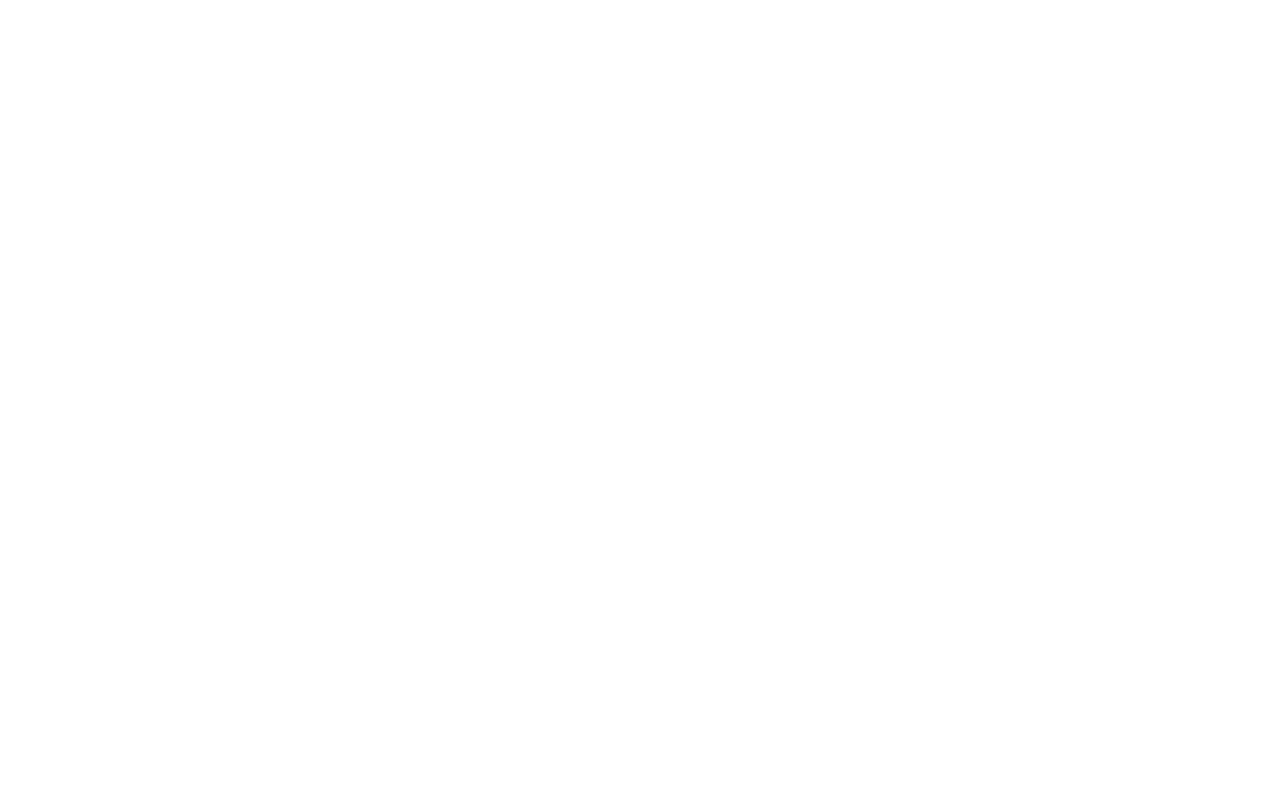
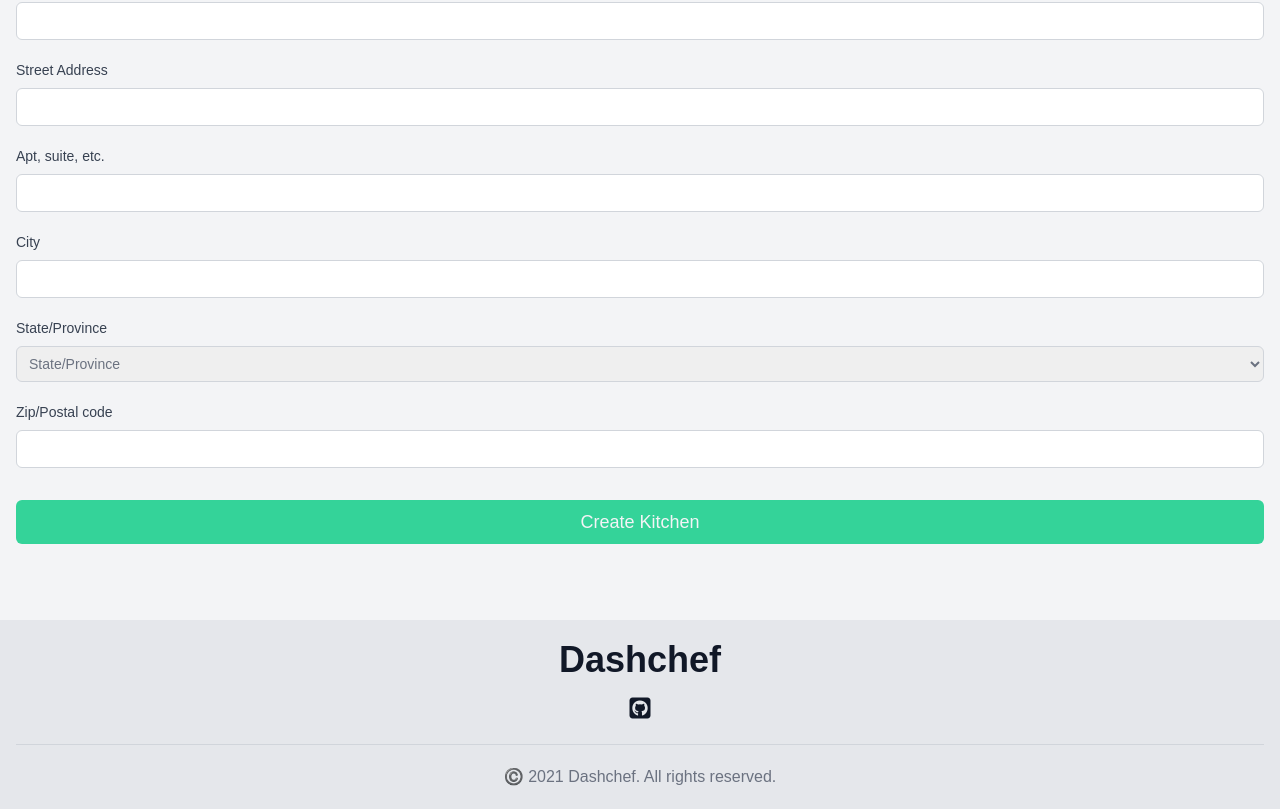
Before and after one commit to peterphan20/dashchef, a React (Create React App) app: page /kitchen/create in a window 1280 px wide. Shown: the part 446-1255 px from the top of the page. Before the commit the page ends 800 px from the top, so only its background shows below. Built offline with nearby package versions, Linux system fonts and the light colour scheme.

Commit message:
feat: create kitchen form

```diff
--- /dev/null
+++ b/src/api/kitchensAPI.js
@@ -0,0 +1,51 @@
+import config from "../config";
+
+export const getAllKitchen = async (callback) => {
+	const res = await fetch(`${config.API_URL}/kitchens`);
+	const data = await res.json();
+	callback(data.rows);
+};
+
+export const getKitchen = async (id) => {
+	const res = await fetch(`${config.API_URL}/kitchens/${id}`);
+	const data = await res.json();
+	return data;
+};
+
+export const createKitchen = async (kitchenObject, token) => {
+	const res = await fetch(`${config.API_URL}/kitchens/kitchen-create`, {
+		method: "POST",
+		body: JSON.stringify(kitchenObject),
+		headers: {
+			"Content-Type": "application/json; charset=UTF-8",
+			auth: token,
+		},
+	});
+	const data = await res.json();
+	return data;
+};
+
+export const updateKitchen = async (id, kitchenObject, token) => {
+	const res = await fetch(`${config.API_URL}/kitchens/kitchen-update/${id}`, {
+		method: "PUT",
+		body: JSON.stringify(kitchenObject),
+		headers: {
+			"Content-Type": "application/json; charset=UTF-8",
+			auth: token,
+		},
+	});
+	const data = await res.json();
+	return data;
+};
+
+export const deleteKitchen = async (id, token) => {
+	const res = await fetch(`${config.API_URL}/kitchens/kitchen-delete/${id}`, {
+		method: "DELETE",
+		headers: {
+			"Content-Type": "application/json; charset=UTF-8",
+			auth: token,
+		},
+	});
+	const data = await res.json();
+	return data;
+};
--- a/src/atoms/Dropdown.js
+++ b/src/atoms/Dropdown.js
@@ -11,7 +11,7 @@
 
 	return (
 		<div>
-			<label htmlFor={htmlFor} className="block text-sm font-medium text-gray-700">
+			<label htmlFor={htmlFor} className="block text-sm font-medium text-gray-700 mb-2">
 				{placeholder}
 			</label>
 			<select
--- a/src/molecules/LoginInsert.js
+++ b/src/molecules/LoginInsert.js
@@ -34,6 +34,9 @@
 				<h1 className="text-left text-3xl font-accent font-extrabold text-gray-900 py-5">
 					Sign in to get home cooked meals!
 				</h1>
+				{authResponse ? null : (
+					<p className="text-center text-lg text-red-600 font-body">Invalid user credentials</p>
+				)}
 				<div className="rounded-md -space-y-px mb-5">
 					<FormInputField
 						htmlFor="login-email-address"
@@ -54,7 +57,7 @@
 						changeHandler={(e) => setPassword(e.target.value)}
 					/>
 					<div>
-						<label className="block text-sm font-medium text-gray-700">Are you a chef?</label>
+						<label className="block text-sm font-medium text-gray-700 mb-2">Are you a chef?</label>
 						<select
 							className="relative block rounded-none w-full pl-2 py-2 mb-3 border border-gray-300 text-gray-500 rounded-md focus:outline-none focus:ring-blue-500 focus:border-blue-500 focus:z-10 sm:text-sm"
 							name="isChef"
@@ -73,7 +76,6 @@
 				>
 					Sign in
 				</button>
-				{authResponse ? null : <p>Invalid user credentials</p>}
 				<h1 className="text-sm font-medium">
 					Don't have an account?{" "}
 					<button className="text-blue-700" onClick={handleShowSignUpModal}>
--- a/src/molecules/MenuMobile.js
+++ b/src/molecules/MenuMobile.js
@@ -44,7 +44,7 @@
 
 	return (
 		<nav
-			className={`fixed left-0 flex flex-col justify-start items-start bg-gray-100 px-2 py-5 transition-all duration-500 ease-out w-full h-screen z-10 transform ${
+			className={`fixed left-0 flex flex-col justify-start items-start bg-gray-100 px-4 py-5 transition-all duration-500 ease-out w-full h-screen z-10 transform ${
 				isOpen ? "opacity-100 translate-y-0 top-20" : "opacity-0 -translate-y-full top-0"
 			}`}
 		>
--- a/src/molecules/WizardInsertThree.js
+++ b/src/molecules/WizardInsertThree.js
@@ -22,8 +22,6 @@
 }) => {
 	const dispatch = useDispatch();
 
-	const response = authResponse ? "Account successfully created!" : "You messed up";
-
 	return (
 		<>
 			<button
@@ -35,6 +33,9 @@
 			<h1 className="text-left text-3xl font-accent font-extrabold text-gray-900 pt-5 pb-8">
 				Sign up for Dashchef
 			</h1>
+			{authResponse ? null : (
+				<p className="text-center text-lg text-red-600 font-body">Invalid user credentials</p>
+			)}
 			<div className="rounded-md -space-y-px mb-5">
 				<FormInputField
 					htmlFor="phone"
@@ -82,9 +83,7 @@
 					value={zipcode}
 					changeHandler={(e) => setZipCode(e.target.value)}
 				/>
-				<div>
-					<p>{authResponse === null ? "" : response}</p>
-				</div>
+				<div></div>
 			</div>
 		</>
 	);
--- a/src/molecules/WizardInsertTwo.js
+++ b/src/molecules/WizardInsertTwo.js
@@ -35,7 +35,7 @@
 					changeHandler={(e) => setLastName(e.target.value)}
 				/>
 				<div>
-					<label className="block text-sm font-medium text-gray-700">Are you a chef?</label>
+					<label className="block text-sm font-medium text-gray-700 mb-2">Are you a chef?</label>
 					<select
 						className="relative block rounded-none w-full pl-2 py-2 mb-3 border border-gray-300 text-gray-500 rounded-md focus:outline-none focus:ring-blue-500 focus:border-blue-500 focus:z-10 sm:text-sm"
 						name="isChef"
--- a/src/organisms/DriverHero.js
+++ b/src/organisms/DriverHero.js
@@ -3,7 +3,7 @@
 
 const DriverHero = () => {
 	return (
-		<div className="mt-10 mx-auto max-w-7xl px-2 md:mt-16 lg:mt-20 lg:px-8 xl:mt-28">
+		<div className="mt-10 mx-auto max-w-7xl px-4 md:mt-16 lg:mt-20 lg:px-8 xl:mt-28">
 			<div className="lg:text-left">
 				<h1 className="text-4xl tracking-tight font-extrabold text-gray-900 md:text-6xl">
 					<span className="font-body block xl:inline">Want to drive for Dashchef?</span>
--- a/src/organisms/KitchenCreate.js
+++ b/src/organisms/KitchenCreate.js
@@ -1,9 +1,15 @@
 import { useState } from "react";
+import { useDispatch, useSelector } from "react-redux";
+import { useHistory } from "react-router";
+import { createKitchen } from "../api/kitchensAPI";
 import Dropdown from "../atoms/Dropdown";
 import FormInputField from "../atoms/FormInputField";
+import { SELECTED_KITCHEN_CREATE, USER_LOGIN } from "../constants";
 import { USStates } from "../helpers/geoState";
 
 const KitchenCreate = () => {
+	const [authResponse, setAuthResponse] = useState(true);
+	const [authResponseDuplicate, setAuthResponseDuplicate] = useState(true);
 	const [name, setName] = useState("");
 	const [email, setEmail] = useState("");
 	const [phone, setPhone] = useState("");
@@ -13,9 +19,67 @@
 	const [geoState, setGeoState] = useState(null);
 	const [zipcode, setZipCode] = useState("");
 
+	const history = useHistory();
+	const dispatch = useDispatch();
+	const user = useSelector((state) => state.userReducer);
+
+	const handleKitchenCreate = async () => {
+		const token = localStorage.getItem("authToken");
+		if (!token) return;
+
+		const addressStr = `${address}, ${city}, ${geoState}, ${zipcode}${
+			aptNumber ? ", " + aptNumber : ""
+		}`;
+
+		const kitchenObject = {
+			name,
+			email,
+			address: addressStr,
+			phone,
+			id: user.id,
+		};
+
+		const apiResponse = await createKitchen(kitchenObject, token);
+		console.log("api response", apiResponse);
+		if (apiResponse.code === 500) {
+			setAuthResponseDuplicate(false);
+			console.log("api did not return code 201");
+		} else if (apiResponse.code === 400) {
+			setAuthResponse(false);
+		} else if (apiResponse.code === 201) {
+			const payload = {
+				id: apiResponse.data.id,
+				name: apiResponse.data.name,
+				address: apiResponse.data.address,
+				phone: apiResponse.data.phone,
+			};
+			console.log("api response passed, payload", payload);
+
+			const updatedChefPayload = {
+				kitchenID: apiResponse.data.id,
+			};
+
+			dispatch({ type: SELECTED_KITCHEN_CREATE, payload });
+			dispatch({ type: USER_LOGIN, payload: updatedChefPayload });
+			setAuthResponse(true);
+			history.push("/");
+		}
+	};
+
+	const validValuesResponse = !authResponse ? (
+		<p className="text-center text-red-600 text-lg font-body">Invalid input values.</p>
+	) : null;
+	const duplicateKeyResponse = !authResponseDuplicate ? (
+		<p className="text-center text-red-600 text-lg font-body">
+			Name or email has already been used, please try again.
+		</p>
+	) : null;
+
 	return (
-		<div className="bg-gray-100 px-2 py-5 w-full h-full min-h-screen">
-			<h1 className="text-center text-3xl font-accents font-bold pb-5">Create your own kitchen</h1>
+		<div className="bg-gray-100 px-4 pt-10 pb-14 w-full h-full min-h-screen">
+			<h1 className="text-center text-3xl font-headers font-bold pb-5">
+				Start your very own kitchen
+			</h1>
 			<div className="font-body">
 				<FormInputField
 					htmlFor="kitchen-name"
@@ -71,7 +135,7 @@
 				/>
 				<Dropdown
 					htmlFor="geo-state"
-					label="State/Province"
+					placeholder="State/Province"
 					options={USStates}
 					select={geoState}
 					onSelectedChange={(e) => setGeoState(e.target.value)}
@@ -81,13 +145,19 @@
 					text="zipcode"
 					type="text"
 					placeholder="Zip/Postal code"
+					className="mb-8"
 					autoComplete="postal-code"
 					value={zipcode}
 					changeHandler={(e) => setZipCode(e.target.value)}
 				/>
-				<button className="bg-green-400 text-gray-100 text-lg rounded-md py-2 w-full h-full">
+				<button
+					className="bg-green-400 text-gray-100 text-lg rounded-md py-2 mb-5 w-full h-full"
+					onClick={handleKitchenCreate}
+				>
 					Create Kitchen
 				</button>
+				{validValuesResponse}
+				{duplicateKeyResponse}
 			</div>
 		</div>
 	);
```
Also changed, not shown: src/routes/index.js (+6 -6 lines).
